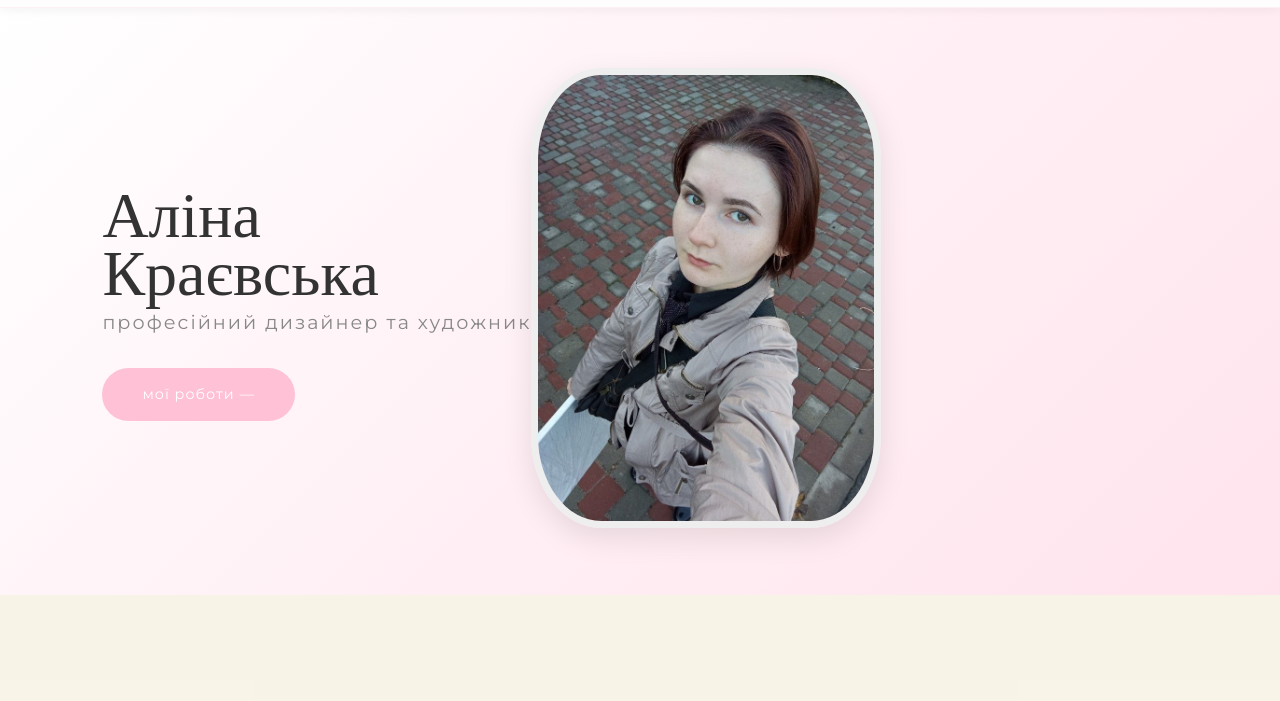
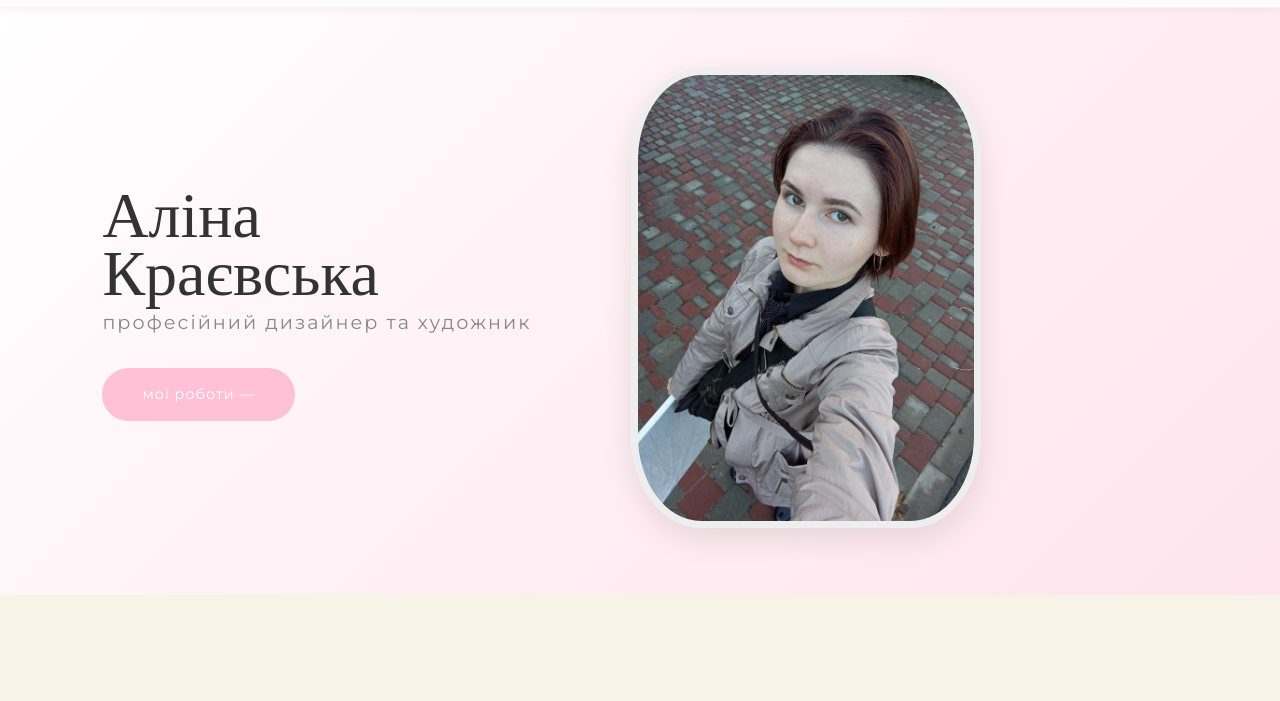
Before and after one commit to kraevska-cherry/portfolio, a plain HTML site: page index.html in a window 1280 px wide. Shown: the part 83-784 px from the top of the page. Drawn offline with nearby package versions, Linux system fonts and the light colour scheme; a web font is replaced by a local one.

Commit message:
Update style.css

```diff
--- a/style.css
+++ b/style.css
@@ -109,8 +109,9 @@ body {
   border: 10px solid white;
   box-shadow: 0 20px 50px rgba(255, 193, 214, 0.3);
   transition: var(--transition);
-  margin-left: 60px 8%;
-  margin-left: auto;
+  displey: block;
+  margin-left: 100px;
+  margin-right: 40px;
 }
 
 .header-img img:hover {
```
